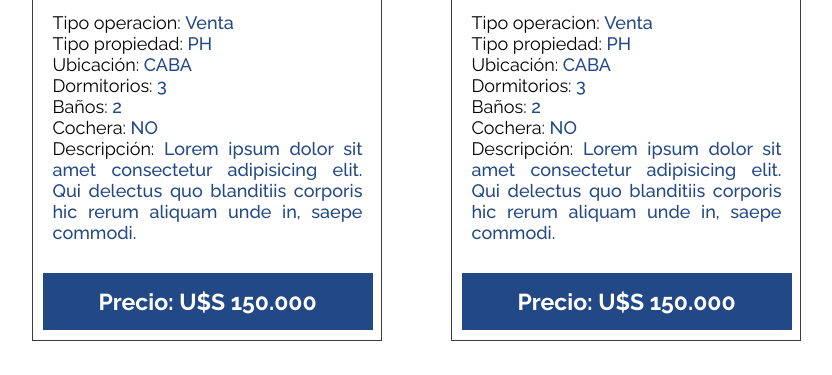
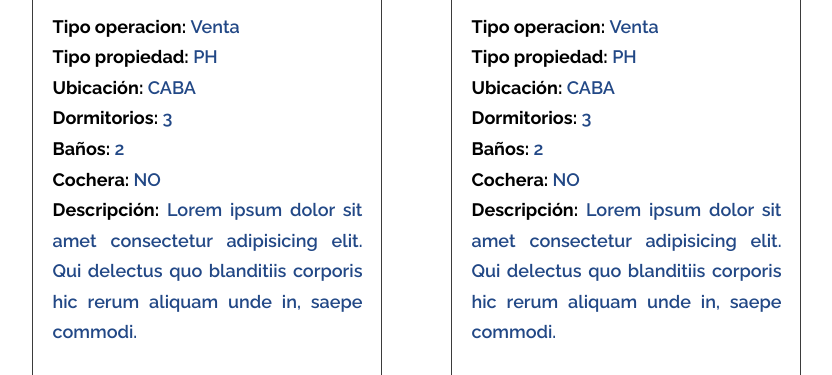
Before and after one commit to PabloHD2023/Alquilame, a plain HTML site: page index.html in a window 1280 px wide. Shown: the part 1144-1519 px from the top of the page, without its empty margins (224-1056 px from the left). Drawn offline with nearby package versions, Linux system fonts and the light colour scheme.

Commit message:
Cambios en las cards del index

```diff
--- a/css/styles.css
+++ b/css/styles.css
@@ -730,11 +730,13 @@ h3 {
     font-size: var(--font-x-small);
     padding: 0 10px;
     text-align: justify;
+    line-height: 1.7;
+    font-weight: bolder;
 }
 
 .info_prop span {
     color: var(--bg-color-principal);
-    font-weight: 500;
+    font-weight: 600;
 }
 
 .prop_ofrecida img {
```
